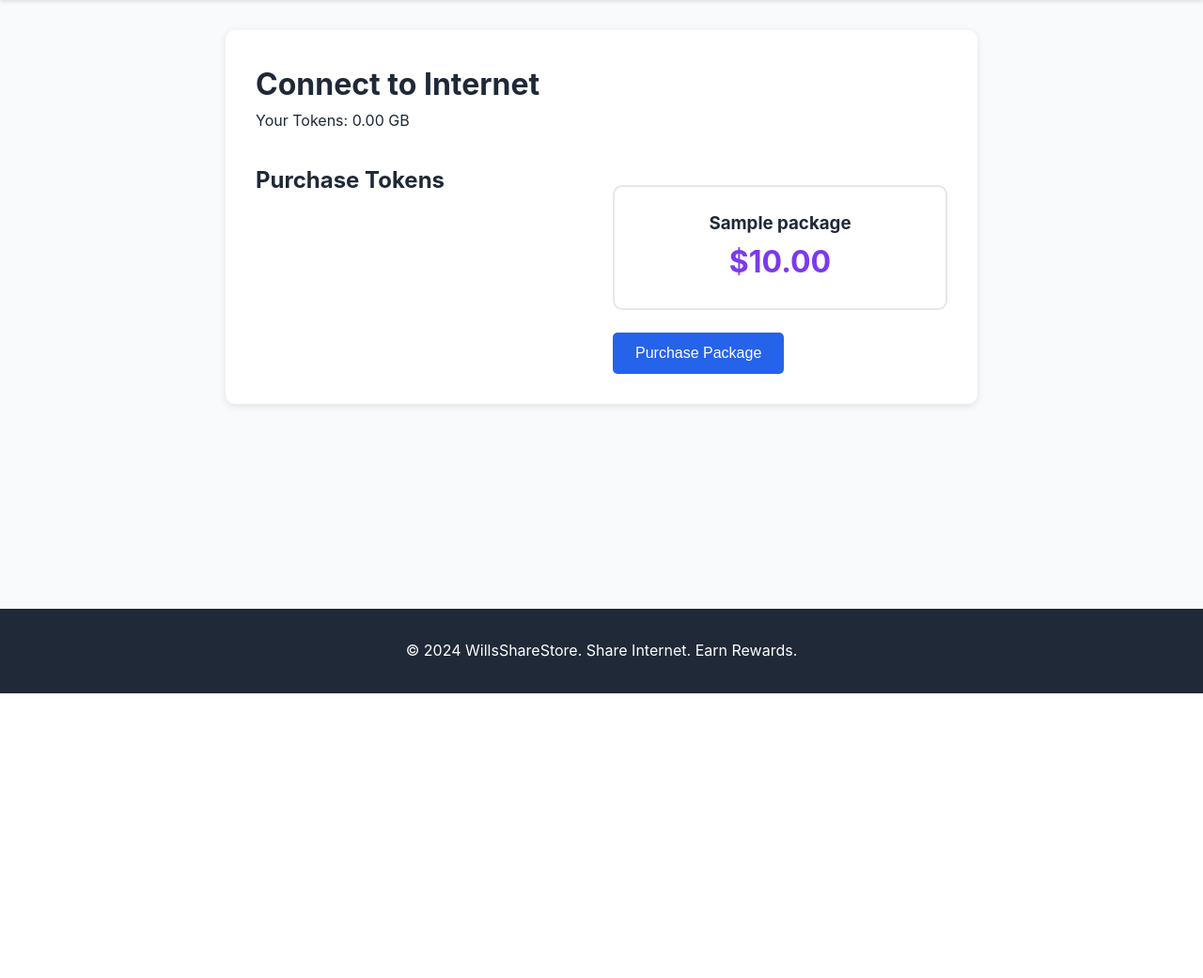
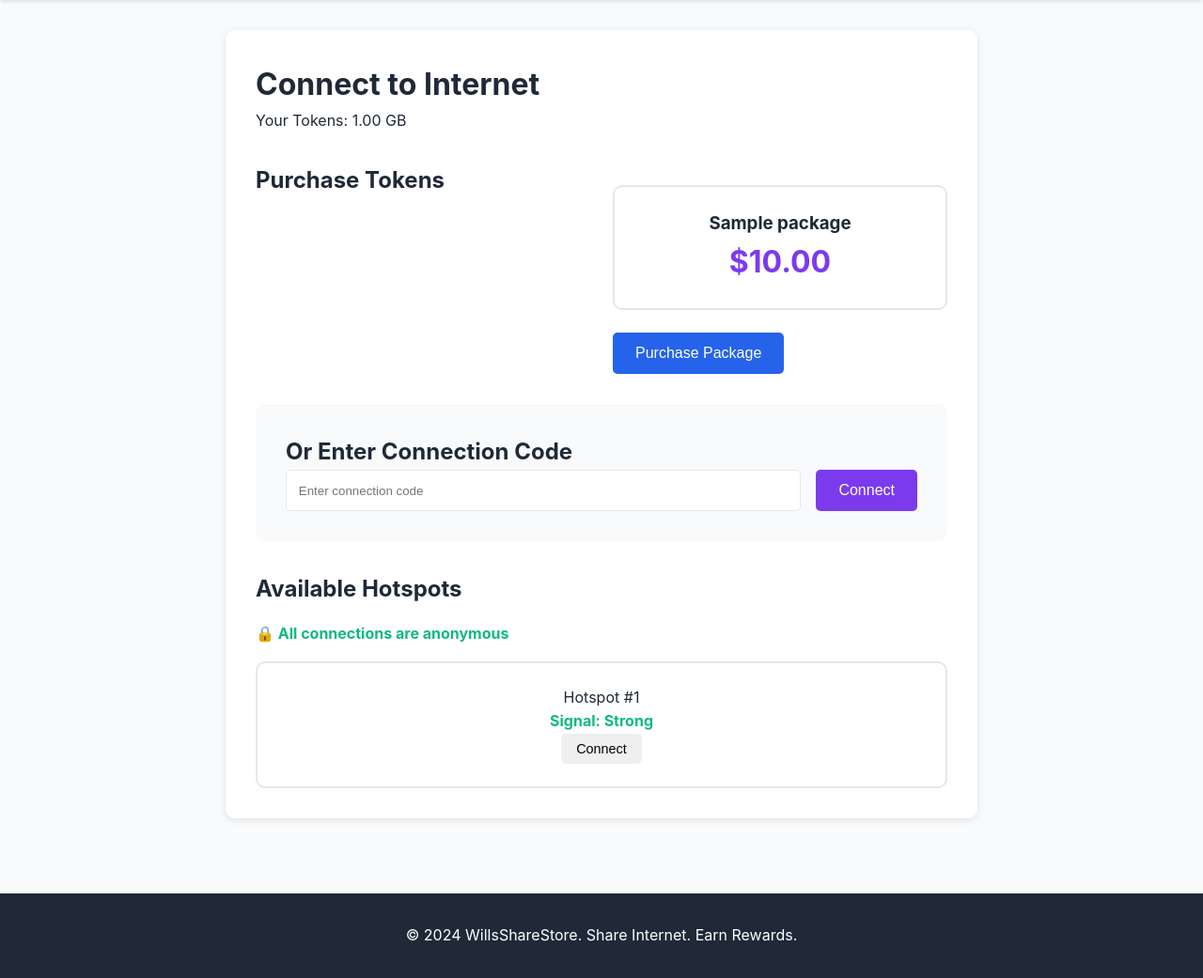
Before and after one commit to mrntando-dev/Willsstore, a Flask app: template templates/connect.html in a window 1280 px wide. Shown: the part 70-1111 px from the top of the page at 94% size. Before the commit the page ends 808 px from the top, so only its background shows below. Run offline with Flask 3, Linux system fonts and the light colour scheme; a user stored in the database is signed in; tables that the repository leaves empty hold one stand-in row (values such as "Sample post"); the template is opened without the code that fills it: most values are stand-ins (such as "Sample title", 1, 10 or a date in 2020).

Commit message:
Update connect.html

```diff
--- a/templates/connect.html
+++ b/templates/connect.html
@@ -4,9 +4,9 @@
 <div class="container">
     <div class="connect-section">
         <h1>Connect to Internet</h1>
-        <p>Your Tokens: {{ "%.2f"|format(user_tokens) }} GB</p>
+        <p>Your Tokens: {{ "%.2f"|format(current_user.tokens) }} GB</p>
 
-        {% if user_tokens <= 0 %}
+        {% if current_user.tokens <= 0 %}
         <div class="alert alert-warning">
             <p>You don't have enough tokens. Purchase a package below.</p>
         </div>
@@ -33,33 +33,35 @@
             </form>
         </div>
 
-        {% if user_tokens > 0 %}
+        {% if current_user.tokens > 0 %}
         <div class="connection-form">
             <h2>Or Enter Connection Code</h2>
-            <form method="POST">
+            <form method="POST" action="{{ url_for('connect') }}">
                 <input type="text" name="connection_token" placeholder="Enter connection code" required>
                 <button type="submit" class="btn btn-secondary">Connect</button>
             </form>
         </div>
 
-        {% if sessions %}
         <div class="available-hotspots">
             <h2>Available Hotspots</h2>
             <p class="privacy-note">🔒 All connections are anonymous</p>
+            {% if sessions %}
             <div class="hotspot-list">
                 {% for session in sessions %}
                 <div class="hotspot-card">
                     <p>Hotspot #{{ loop.index }}</p>
                     <p class="signal">Signal: Strong</p>
-                    <form method="POST" style="display: inline;">
+                    <form method="POST" action="{{ url_for('connect') }}" style="display: inline;">
                         <input type="hidden" name="connection_token" value="{{ session.connection_token }}">
                         <button type="submit" class="btn btn-small">Connect</button>
                     </form>
                 </div>
                 {% endfor %}
             </div>
+            {% else %}
+            <p>No hotspots available at the moment. Be the first to share!</p>
+            {% endif %}
         </div>
-        {% endif %}
         {% endif %}
     </div>
 </div>
```
